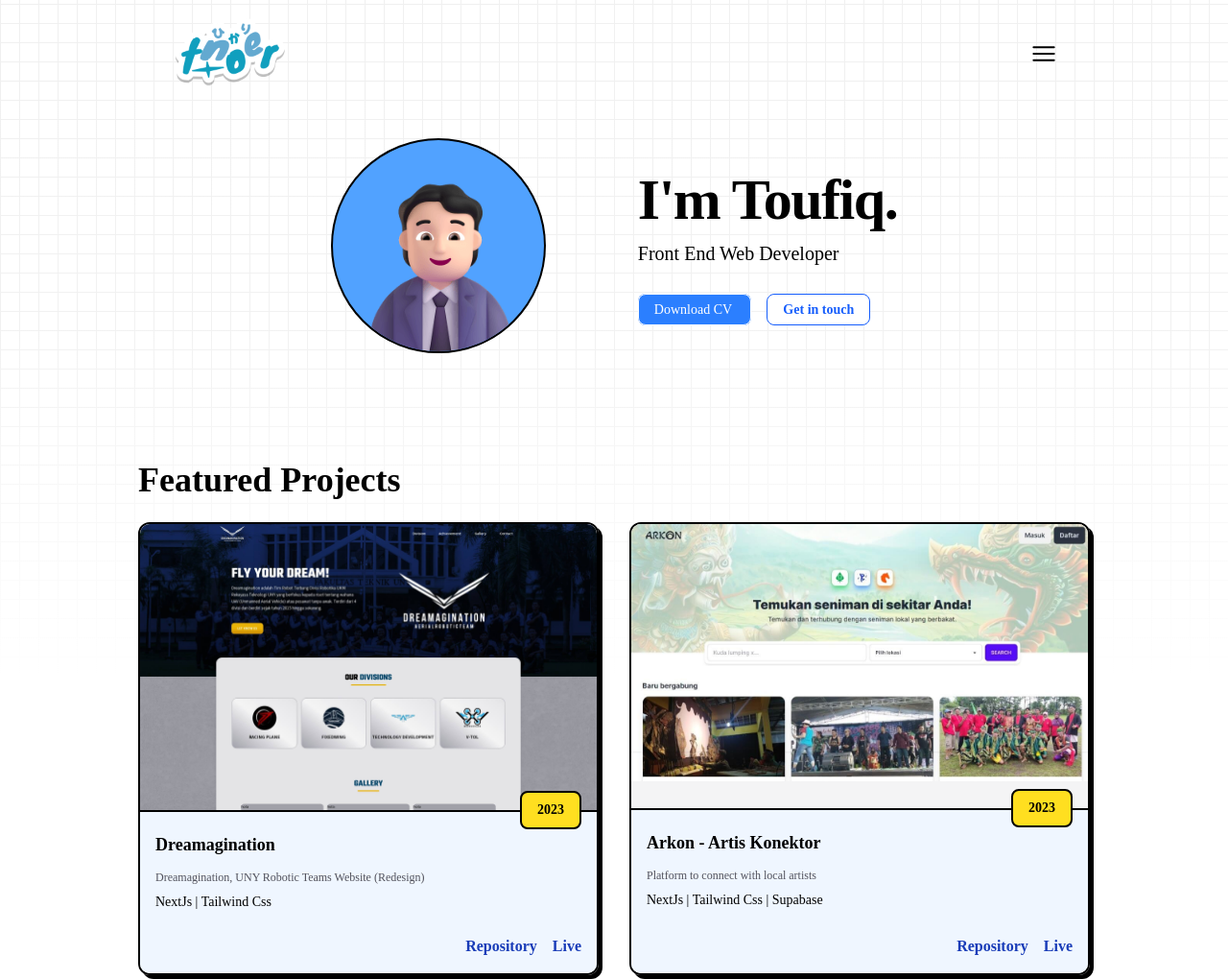
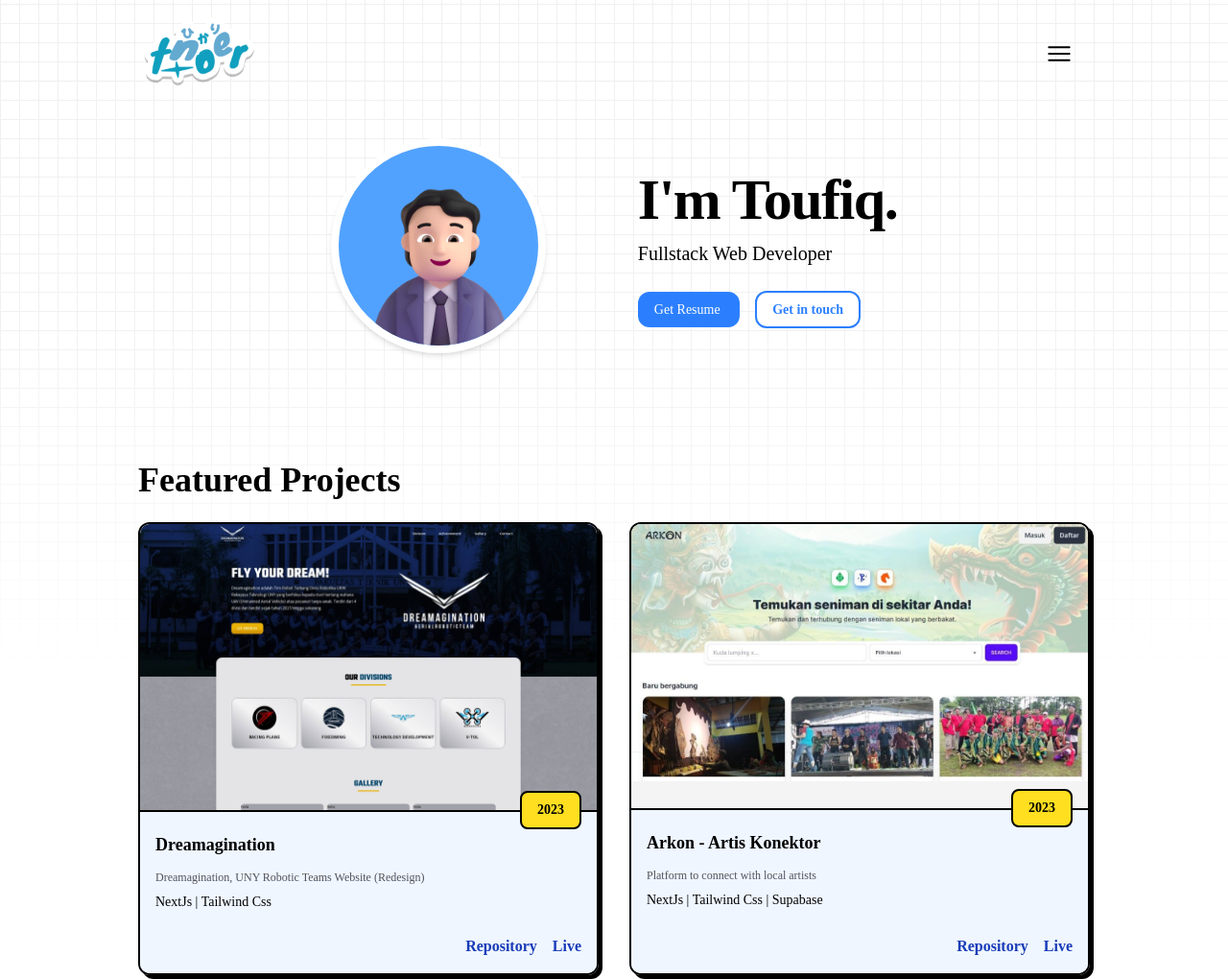
Before and after one commit to toufiqnuur/tnoer, an Astro site: page / in a window 1280 px wide. Shown: the top 1020 px of the page at 96% size. Built offline with nearby package versions, Linux system fonts and the light colour scheme; Astro itself is replaced by a stand-in of ours.

Commit message:
feat: minor ui changes

```diff
--- a/src/components/Header.astro
+++ b/src/components/Header.astro
@@ -2,11 +2,10 @@
 import { Image } from 'astro:assets'
 ---
 
-<header class="container py-4">
-	<div class="flex items-center justify-between">
-		<a class="px-4 text-xl font-bold uppercase" href="/">
-			<Image src="/img/easter-icon.png" width={128} height={80} alt="Tnoer" />
-			<!-- Touf<span class="rounded-md bg-black text-white">iq.</span> -->
+<header class="py-4">
+	<div class="container flex items-center justify-between">
+		<a href="/">
+			<Image src="/img/easter-icon.png" width={128} height={80} alt="Tnoer" loading="eager" />
 		</a>
 		<button class="px-4 py-3" aria-label="Menu">
 			<svg xmlns="http://www.w3.org/2000/svg" width="32" height="32" viewBox="0 0 24 24">
--- a/src/components/Hero.astro
+++ b/src/components/Hero.astro
@@ -1,36 +1,36 @@
 ---
 import { Image } from 'astro:assets'
-// import profile from '../assets/profile-me.png'
 
-const resume = 'https://docs.google.com/document/d/1t3YhLvxq3JSK6VozbRlOSUZu4FZkAgfSzlF3WNLNVZ4/edit?usp=drivesdk'
+const resume = 'https://sev.my.id/tnoer-resume'
 ---
 
 <div class="hero py-8">
-	<div class="container px-4 md:flex md:flex-wrap md:items-center md:justify-center md:gap-24">
+	<div class="container md:flex md:flex-wrap md:items-center md:justify-center md:gap-24">
 		<div
-			class="mx-auto h-56 w-56 overflow-hidden rounded-full border-2 border-black bg-blue-400 md:mx-0"
+			class="mx-auto h-56 w-56 overflow-hidden rounded-full border-8 border-white bg-blue-400 shadow-md md:mx-0"
 		>
 			<Image
 				class="pt-8 pl-1"
 				src="/img/profile-me.png"
 				width={256}
 				height={256}
-				alt="Image Profile"
+				alt="Profile"
+				loading="eager"
 			/>
 		</div>
 		<div class="mt-8 text-center md:mt-0 md:text-left">
 			<div class="text-4xl font-bold tracking-tight md:text-6xl">I&apos;m Toufiq.</div>
-			<div class="mt-2 text-xl md:mt-3">Front End Web Developer</div>
+			<div class="mt-2 text-xl capitalize md:mt-3">Fullstack web developer</div>
 			<div class="mt-8 space-x-4">
 				<a
-					class="cursor-pointer rounded-lg border border-white bg-blue-500 px-4 py-2 text-sm font-medium text-white"
+					class="cursor-pointer rounded-xl border border-transparent bg-blue-500 px-4 py-2.5 text-sm font-medium text-white"
 					href={resume}
 					target="_blank"
 				>
-					Download CV
+					Get Resume
 				</a>
 				<a
-					class="rounded-lg border bg-white px-4 py-2 text-sm font-semibold text-blue-600"
+					class="rounded-xl border-2 bg-white px-4 py-2.5 text-sm font-semibold text-blue-500"
 					href="/"
 				>
 					Get in touch
--- a/src/styles/global.css
+++ b/src/styles/global.css
@@ -6,6 +6,7 @@
 
 @utility container {
 	margin-inline: auto;
-	padding-inline: 2rem;
+	padding-inline: 1rem;
+	width: 100%;
 	max-width: 1024px;
 }
```
